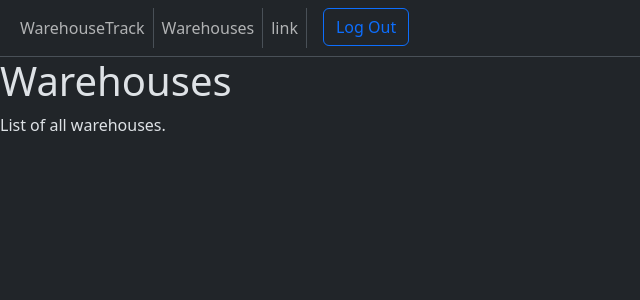
After one commit to paleta77/warehouse_track, a Django app: page /warehouses/ in a window 1280 px wide. The commit adds this page. Shown: the top 300 px of the page, without its empty margins (0-640 px from the left). Run offline with Django 4.2, Linux system fonts and the light colour scheme; the visitor is signed in with stand-in values (Sample User, id 1); data that the repository does not hold is empty; some libraries are stand-ins or nearby versions.

Commit message:
WT-33 added warehouse display

```diff
--- a/templates/base.html
+++ b/templates/base.html
@@ -15,7 +15,7 @@
                             <a class="nav-link" href="/dashboard">WarehouseTrack</a>
                     {% if user.is_authenticated %}
                         <li class="nav-item border-start">
-                            <a class="nav-link" href="#">link</a>
+                            <a class="nav-link" href="/warehouses">Warehouses</a>
                         </li>
                         <li class="nav-item border-start">
                             <a class="nav-link" href="#">link</a>
--- /dev/null
+++ b/warehouse/templates/all_warehouses.html
@@ -0,0 +1,13 @@
+{% extends "base.html" %}
+
+{% block title %}
+    Warehouses
+{% endblock title %}
+
+{% block content %}
+    <h1>Warehouses</h1>
+    <p>List of all warehouses.</p>
+    {% for warehouse in warehouses %}
+        <a href="{{warehouse.id}}/">{{ warehouse.company }} - {{ warehouse.city }}<br></a>
+    {% endfor %}
+{% endblock content %}
--- /dev/null
+++ b/warehouse/urls.py
@@ -0,0 +1,8 @@
+from django.urls import path
+from . import views
+
+
+urlpatterns = [
+    path("warehouses/", views.warehouses, name="warehouses"),
+    path("warehouses/<int:warehouse_id>/", views.warehouse_detail, name="warehouse_detail"),
+]
--- a/warehouse/views.py
+++ b/warehouse/views.py
@@ -1,3 +1,22 @@
-from django.shortcuts import render
+from .models import Warehouse
+from django.http import HttpResponse
+from django.template import loader
+from django.contrib.auth.decorators import login_required
 
 # Create your views here.
+@login_required(login_url='/')
+def warehouses(request):
+    warehouses = Warehouse.objects.all()
+    template = loader.get_template('all_warehouses.html')
+    context = {
+        'warehouses': warehouses,
+    }
+    return HttpResponse(template.render(context, request))
+
+def warehouse_detail(request, warehouse_id):
+    warehouse = Warehouse.objects.get(id=warehouse_id)
+    template = loader.get_template('details_warehouse.html')
+    context = {
+        'warehouse': warehouse,
+    }
+    return HttpResponse(template.render(context, request))
--- a/warehouse_track/urls.py
+++ b/warehouse_track/urls.py
@@ -24,4 +24,5 @@ urlpatterns = [
     path('admin/', admin.site.urls),
     path('operators/', include("django.contrib.auth.urls")),
     path('dashboard/', TemplateView.as_view(template_name="dashboard.html"), name="dashboard"),
+    path('', include("warehouse.urls")),
 ]
```
Also changed, not shown: warehouse/templates/details_warehouse.html (added, +20 -0 lines).
